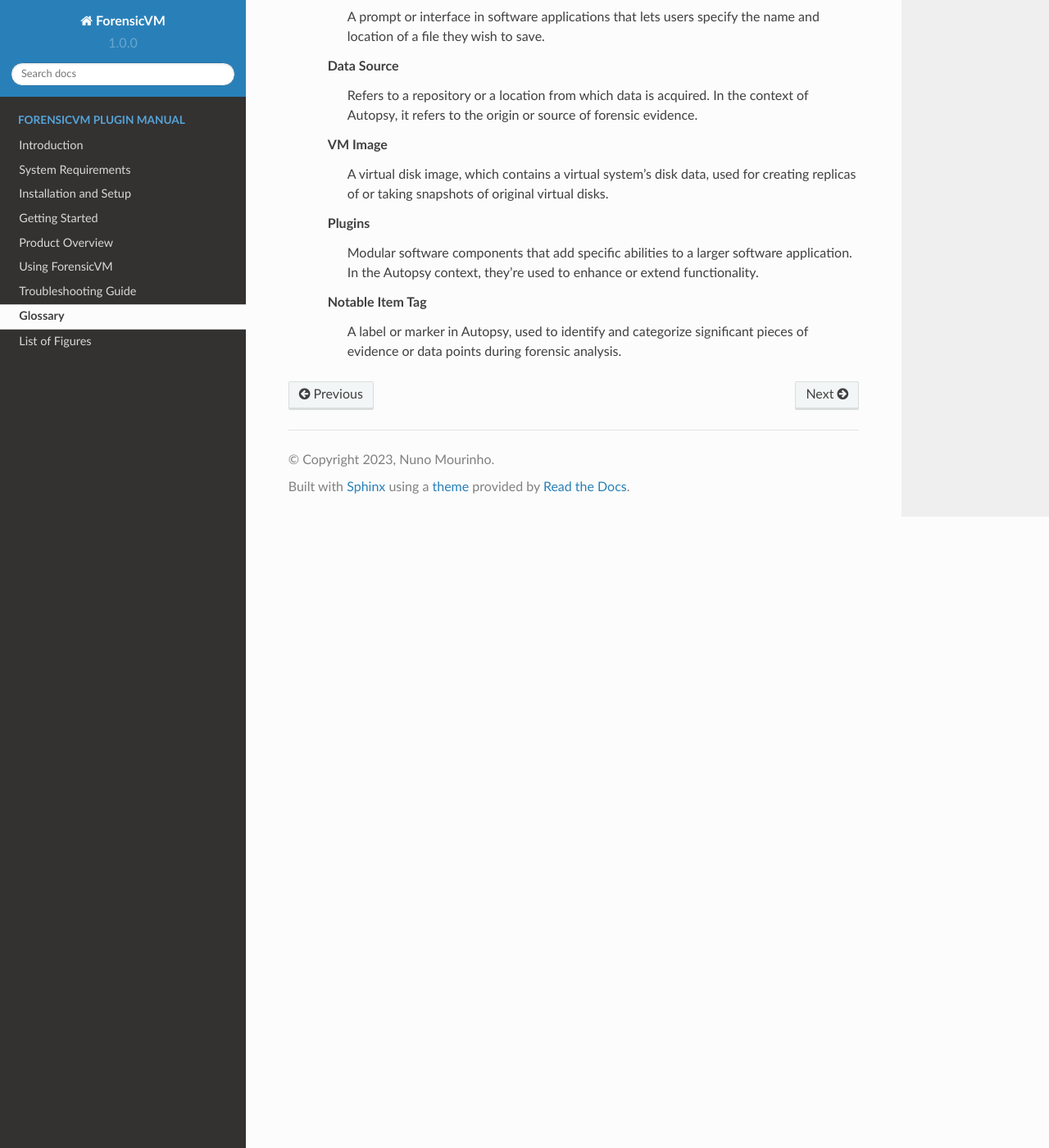
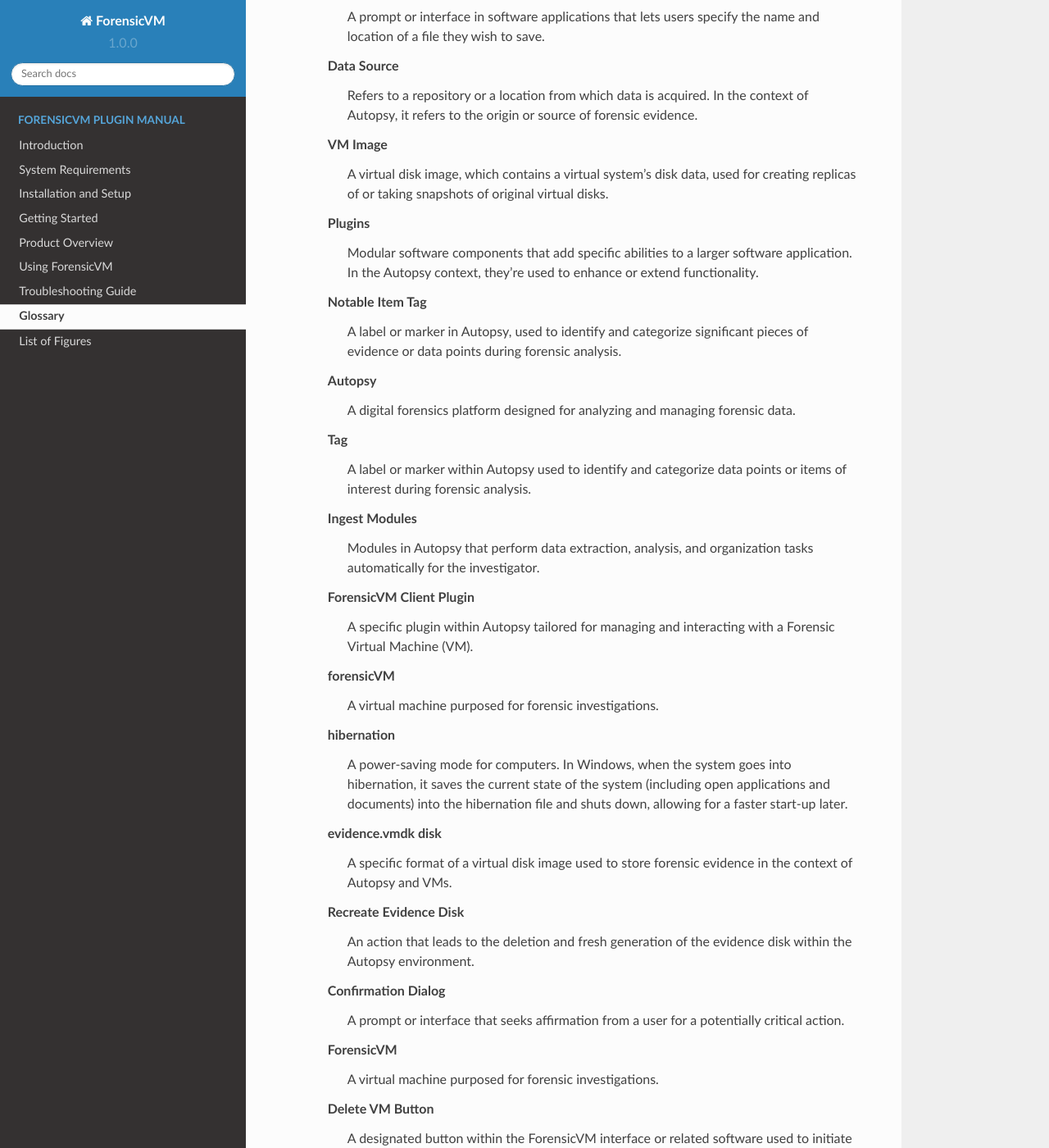
Before and after one commit to nunomourinho/forensicVmAutopsyUserManual, a Sphinx documentation site: the page built from docs/glossary.rst, in a window 1280 px wide and 1400 px high, scrolled down 20267 px. Shown: the whole window at 82% size. Built offline with Sphinx 7.4.7 and the Read the Docs theme 2.0.0, drawn with Linux system fonts in a browser that asks for light colours; pages that are not in the unit, such as notebooks, are missing from menus; some of the changed text lies outside the part shown.

Commit message:
Update glossary.rst

```diff
--- a/docs/glossary.rst
+++ b/docs/glossary.rst
@@ -746,3 +746,42 @@
 
     Notable Item Tag
         A label or marker in Autopsy, used to identify and categorize significant pieces of evidence or data points during forensic analysis.
+
+    Autopsy
+        A digital forensics platform designed for analyzing and managing forensic data.
+
+    Tag
+        A label or marker within Autopsy used to identify and categorize data points or items of interest during forensic analysis.
+
+    Ingest Modules
+        Modules in Autopsy that perform data extraction, analysis, and organization tasks automatically for the investigator.
+
+    ForensicVM Client Plugin
+        A specific plugin within Autopsy tailored for managing and interacting with a Forensic Virtual Machine (VM).
+
+    forensicVM
+        A virtual machine purposed for forensic investigations.
+
+    hibernation
+        A power-saving mode for computers. In Windows, when the system goes into hibernation, it saves the current state of the system (including open applications and documents) into the hibernation file and shuts down, allowing for a faster start-up later.
+
+    evidence.vmdk disk
+        A specific format of a virtual disk image used to store forensic evidence in the context of Autopsy and VMs.
+
+    Recreate Evidence Disk
+        An action that leads to the deletion and fresh generation of the evidence disk within the Autopsy environment.
+
+    Confirmation Dialog
+        A prompt or interface that seeks affirmation from a user for a potentially critical action.
+
+    ForensicVM
+        A virtual machine purposed for forensic investigations.
+
+    Delete VM Button
+        A designated button within the ForensicVM interface or related software used to initiate the deletion process of the virtual machine.
+
+    Confirmation Popup
+        A user interface element that appears to ensure that the user wants to proceed with an action, in this case, the deletion of the ForensicVM.
+
+    UUID (Universally Unique Identifier)
+        A 128-bit number used to uniquely identify some object or entity on the Internet. In this context, it identifies the specific ForensicVM instance that was deleted.
```
